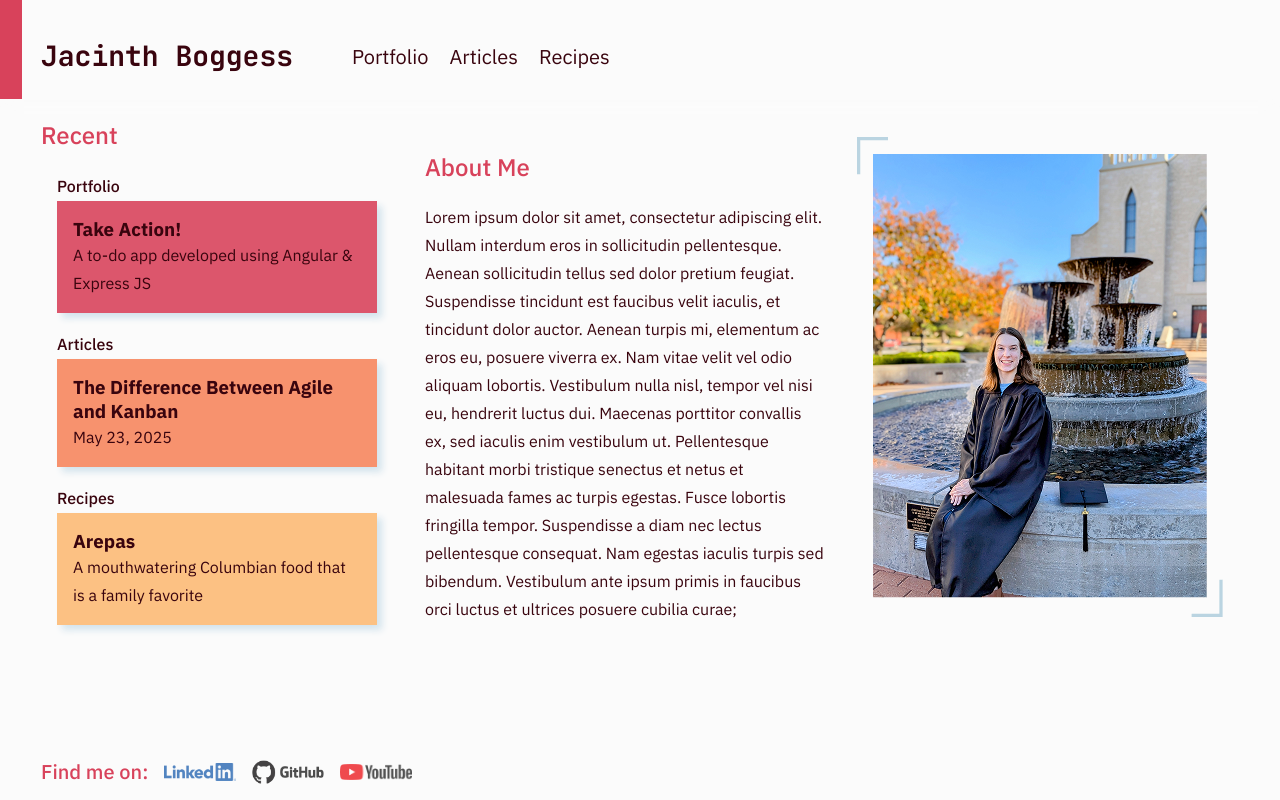
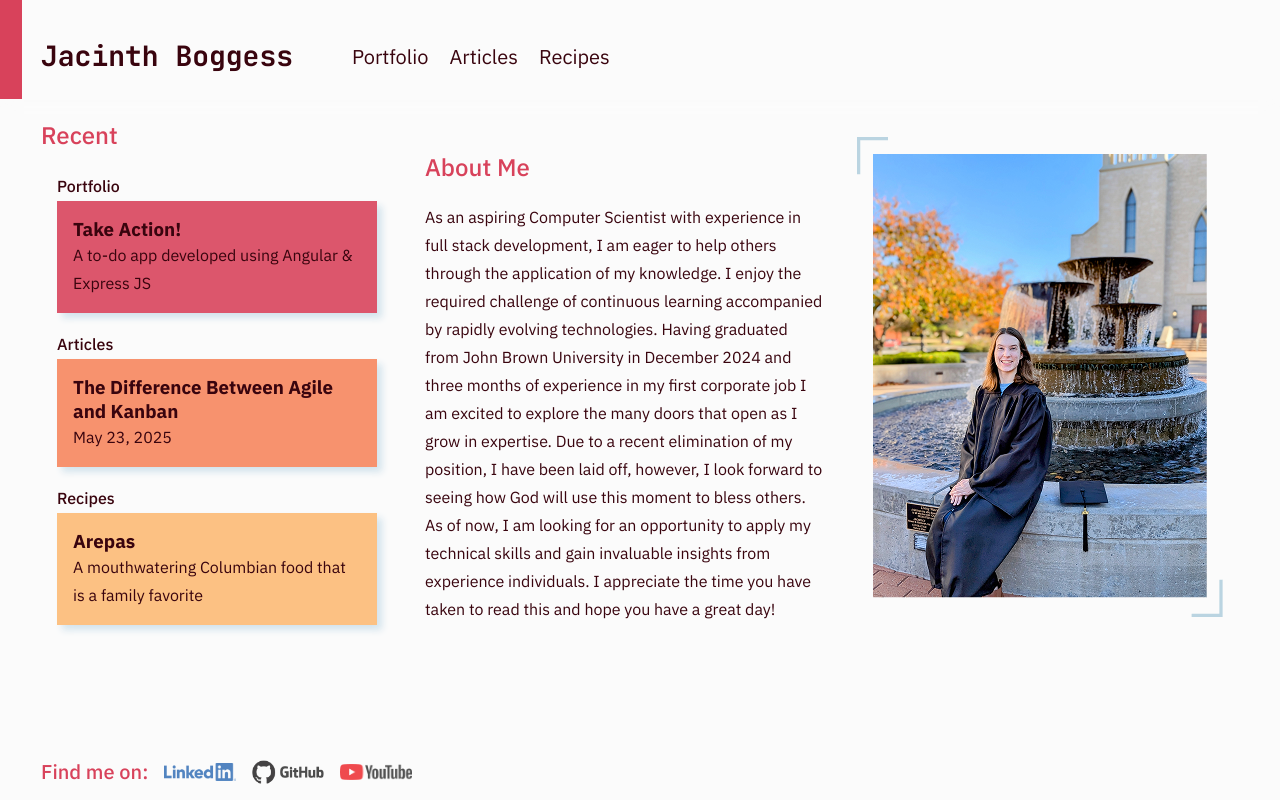
Before and after one commit to Flowers70/Flowers70.github.io, a React (Vite) app: page / in a window 1280 px wide. Built offline with nearby package versions, Linux system fonts and the light colour scheme.

Commit message:
Added my about me paragraph rough draft

```diff
--- a/src/App.jsx
+++ b/src/App.jsx
@@ -8,7 +8,7 @@ const underConstruction = () => {
   alert("This site is still undergoing construction. I appreciate your patience and hope you have a great day! ❤️");
 };
 
-function App() {
+function App({aboutMe = ""}) {
   const [count, setCount] = useState(0)
 
   return (
@@ -24,7 +24,7 @@ function App() {
           <div>
             <h2>About Me</h2>
             <p>
-            Lorem ipsum dolor sit amet, consectetur adipiscing elit. Nullam interdum eros in sollicitudin pellentesque. Aenean sollicitudin tellus sed dolor pretium feugiat. Suspendisse tincidunt est faucibus velit iaculis, et tincidunt dolor auctor. Aenean turpis mi, elementum ac eros eu, posuere viverra ex. Nam vitae velit vel odio aliquam lobortis. Vestibulum nulla nisl, tempor vel nisi eu, hendrerit luctus dui. Maecenas porttitor convallis ex, sed iaculis enim vestibulum ut. Pellentesque habitant morbi tristique senectus et netus et malesuada fames ac turpis egestas. Fusce lobortis fringilla tempor. Suspendisse a diam nec lectus pellentesque consequat. Nam egestas iaculis turpis sed bibendum. Vestibulum ante ipsum primis in faucibus orci luctus et ultrices posuere cubilia curae;
+              {aboutMe}
             </p>
           </div>
         </div>
@@ -38,7 +38,7 @@ function App() {
           <div>
             <h2>About Me</h2>
             <p>
-            Lorem ipsum dolor sit amet, consectetur adipiscing elit. Nullam interdum eros in sollicitudin pellentesque. Aenean sollicitudin tellus sed dolor pretium feugiat. Suspendisse tincidunt est faucibus velit iaculis, et tincidunt dolor auctor. Aenean turpis mi, elementum ac eros eu, posuere viverra ex. Nam vitae velit vel odio aliquam lobortis. Vestibulum nulla nisl, tempor vel nisi eu, hendrerit luctus dui. Maecenas porttitor convallis ex, sed iaculis enim vestibulum ut. Pellentesque habitant morbi tristique senectus et netus et malesuada fames ac turpis egestas. Fusce lobortis fringilla tempor. Suspendisse a diam nec lectus pellentesque consequat. Nam egestas iaculis turpis sed bibendum. Vestibulum ante ipsum primis in faucibus orci luctus et ultrices posuere cubilia curae;
+              {aboutMe}
             </p>
           </div>
         </div>
--- a/src/main.jsx
+++ b/src/main.jsx
@@ -55,7 +55,7 @@ function Footer(){
 createRoot(document.getElementById('root')).render(
   <StrictMode>
     <Navbar />
-    <App />
+    <App aboutMe='As an aspiring Computer Scientist with experience in full stack development, I am eager to help others through the application of my knowledge. I enjoy the required challenge of continuous learning accompanied by rapidly evolving technologies. Having graduated from John Brown University in December 2024 and three months of experience in my first corporate job I am excited to explore the many doors that open as I grow in expertise. Due to a recent elimination of my position, I have been laid off, however, I look forward to seeing how God will use this moment to bless others. As of now, I am looking for an opportunity to apply my technical skills and gain invaluable insights from experience individuals. I appreciate the time you have taken to read this and hope you have a great day! '/>
     <Footer />
   </StrictMode>,
 )
```
